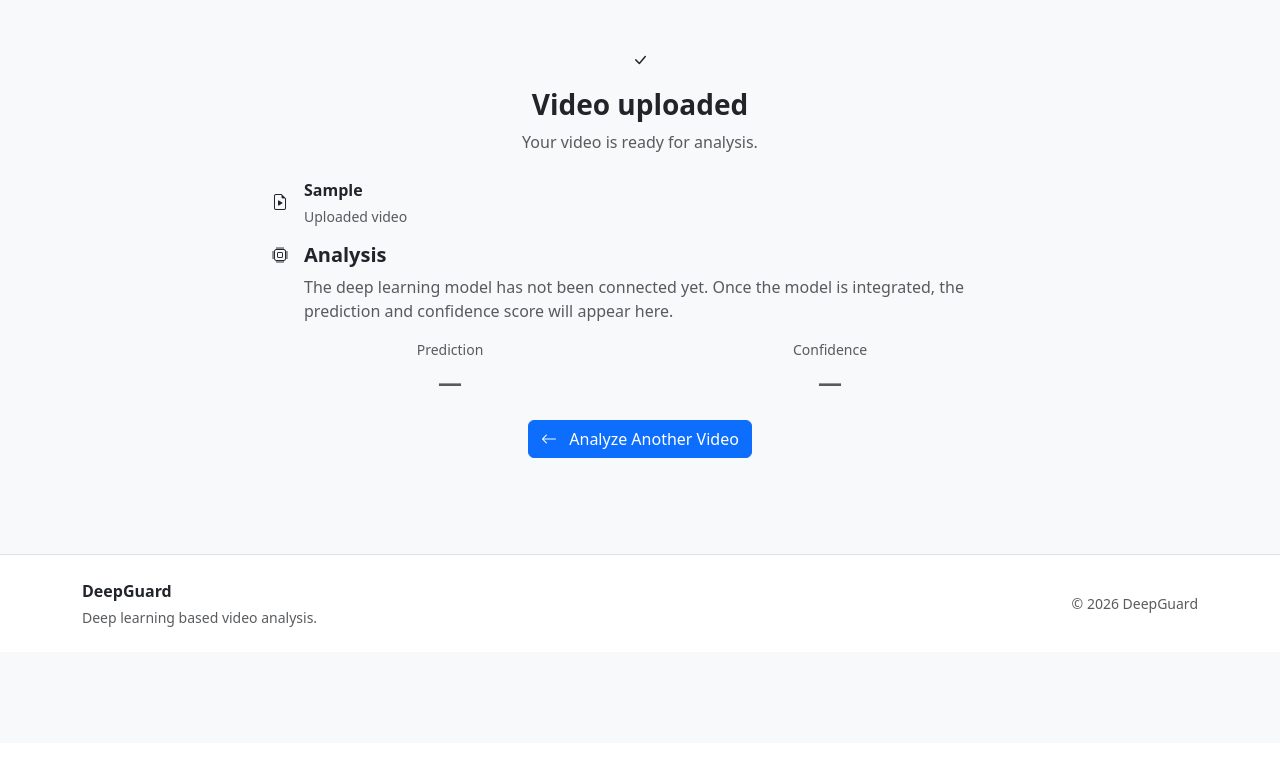
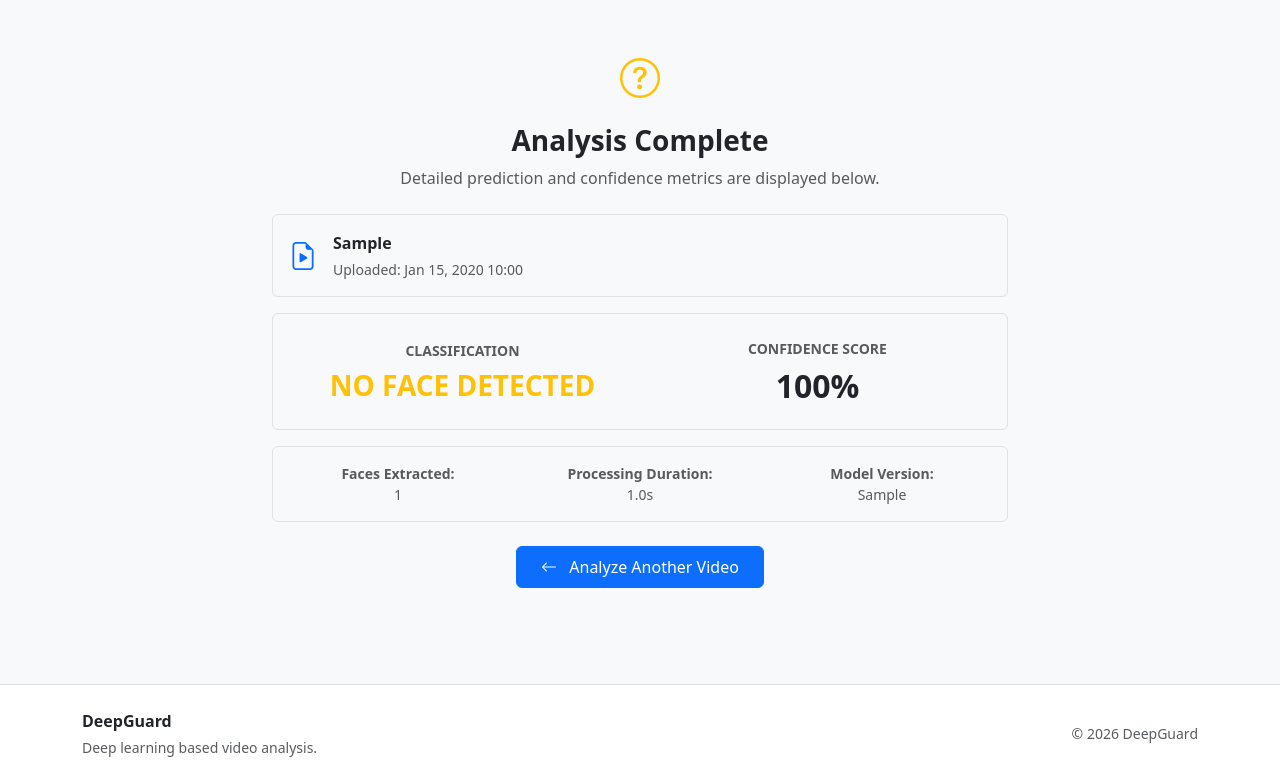
Before and after one commit to Danish-Zaman-Khan/deepfake-video-detector, a Django app: page /result/1/ in a window 1280 px wide. Shown: the part 57-839 px from the top of the page. Before the commit the page ends 684 px from the top, so only its background shows below. Run offline with Django 5.2, Linux system fonts and the light colour scheme; tables that the repository leaves empty hold one stand-in row (values such as "Sample post").

Commit message:
First working version v1.0

```diff
--- a/detector/templates/detector/result.html
+++ b/detector/templates/detector/result.html
@@ -3,7 +3,6 @@
 {% block title %}
 Analysis Result | DeepGuard
 {% endblock %}
-
 
 {% block content %}
 
@@ -15,34 +14,38 @@ Analysis Result | DeepGuard
 
             <div class="col-lg-8">
 
-
                 <!-- Page Header -->
                 <div class="text-center mb-4">
 
                     <div class="result-icon mb-3">
-                        <i class="bi bi-check-lg"></i>
+                        {% if analysis.prediction == 'FAKE' %}
+                            <i class="bi bi-exclamation-triangle-fill text-danger fs-1"></i>
+                        {% elif analysis.prediction == 'REAL' %}
+                            <i class="bi bi-shield-check text-success fs-1"></i>
+                        {% else %}
+                            <i class="bi bi-question-circle text-warning fs-1"></i>
+                        {% endif %}
                     </div>
 
                     <h1 class="h3 fw-semibold mb-2">
-                        Video uploaded
+                        Analysis Complete
                     </h1>
 
                     <p class="text-muted mb-0">
-                        Your video is ready for analysis.
+                        Detailed prediction and confidence metrics are displayed below.
                     </p>
 
                 </div>
 
 
                 <!-- Video Information -->
-                <div class="result-card">
+                <div class="result-card p-3 rounded border bg-light">
 
                     <div class="d-flex align-items-center gap-3">
 
-                        <div class="file-icon">
+                        <div class="file-icon fs-3 text-primary">
                             <i class="bi bi-file-earmark-play"></i>
                         </div>
-
 
                         <div class="flex-grow-1">
 
@@ -51,7 +54,7 @@ Analysis Result | DeepGuard
                             </p>
 
                             <p class="text-muted small mb-0">
-                                Uploaded video
+                                Uploaded: {{ analysis.uploaded_at|date:"M d, Y H:i" }}
                             </p>
 
                         </div>
@@ -61,28 +64,51 @@ Analysis Result | DeepGuard
                 </div>
 
 
-                <!-- Analysis Status -->
-                <div class="result-card mt-3">
+                <!-- Dynamic Prediction Metrics -->
+                <div class="result-card mt-3 p-4 rounded border">
 
-                    <div class="d-flex align-items-start gap-3">
+                    <div class="row text-center align-items-center">
 
-                        <div class="status-icon">
-                            <i class="bi bi-cpu"></i>
+                        <!-- Classification Output -->
+                        <div class="col-md-6 border-md-end mb-3 mb-md-0">
+
+                            <p class="text-muted small mb-2 text-uppercase fw-bold">
+                                Classification
+                            </p>
+
+                            {% if analysis.prediction == 'FAKE' %}
+                                <h2 class="fw-bold text-danger mb-0">
+                                    <i class="bi bi-x-circle me-1"></i> FAKE
+                                </h2>
+                            {% elif analysis.prediction == 'REAL' %}
+                                <h2 class="fw-bold text-success mb-0">
+                                    <i class="bi bi-check-circle me-1"></i> REAL
+                                </h2>
+                            {% else %}
+                                <h3 class="fw-semibold text-warning mb-0">
+                                    NO FACE DETECTED
+                                </h3>
+                            {% endif %}
+
                         </div>
 
 
-                        <div>
+                        <!-- Confidence Score -->
+                        <div class="col-md-6">
 
-                            <h5 class="fw-semibold mb-2">
-                                Analysis
-                            </h5>
+                            <p class="text-muted small mb-2 text-uppercase fw-bold">
+                                Confidence Score
+                            </p>
 
-                            <p class="text-muted mb-0">
-                                The deep learning model has not been
-                                connected yet. Once the model is integrated,
-                                the prediction and confidence score will
-                                appear here.
-                            </p>
+                            {% if analysis.confidence is not None %}
+                                <h2 class="fw-bold text-dark mb-0">
+                                    {% widthratio analysis.confidence 1 100 %}%
+                                </h2>
+                            {% else %}
+                                <h4 class="fw-semibold text-muted mb-0">
+                                    N/A
+                                </h4>
+                            {% endif %}
 
                         </div>
 
@@ -91,34 +117,24 @@ Analysis Result | DeepGuard
                 </div>
 
 
-                <!-- Prediction Placeholder -->
-                <div class="result-card mt-3">
+                <!-- Execution Details -->
+                <div class="result-card mt-3 p-3 rounded border bg-light">
 
-                    <div class="row text-center">
+                    <div class="row text-center text-muted small">
 
-                        <div class="col-md-6 border-md-end">
-
-                            <p class="text-muted small mb-2">
-                                Prediction
-                            </p>
-
-                            <h4 class="fw-semibold text-muted mb-0">
-                                —
-                            </h4>
-
+                        <div class="col-4">
+                            <strong>Faces Extracted:</strong><br>
+                            {{ analysis.frames_analyzed|default:0 }}
                         </div>
 
+                        <div class="col-4">
+                            <strong>Processing Duration:</strong><br>
+                            {% if analysis.processing_time %}{{ analysis.processing_time }}s{% else %}N/A{% endif %}
+                        </div>
 
-                        <div class="col-md-6 mt-4 mt-md-0">
-
-                            <p class="text-muted small mb-2">
-                                Confidence
-                            </p>
-
-                            <h4 class="fw-semibold text-muted mb-0">
-                                —
-                            </h4>
-
+                        <div class="col-4">
+                            <strong>Model Version:</strong><br>
+                            {{ analysis.model_version|default:"ResNet50" }}
                         </div>
 
                     </div>
@@ -126,13 +142,10 @@ Analysis Result | DeepGuard
                 </div>
 
 
-                <!-- Action -->
+                <!-- Action Button -->
                 <div class="text-center mt-4">
 
-                    <a
-                        href="/"
-                        class="btn btn-primary"
-                    >
+                    <a href="/" class="btn btn-primary px-4 py-2">
                         <i class="bi bi-arrow-left me-2"></i>
                         Analyze Another Video
                     </a>
--- a/detector/views.py
+++ b/detector/views.py
@@ -1,52 +1,63 @@
+import time
 from django.shortcuts import render, redirect, get_object_or_404
-
 from .forms import VideoUploadForm
 from .models import VideoAnalysis
+from .services.face_detector import extract_faces_from_video
+from .services.predictor import predict_face
 
 
 def home(request):
+    if request.method == "POST":
+        form = VideoUploadForm(request.POST, request.FILES)
+        if form.is_valid():
+            start_time = time.time()
 
-    if request.method == "POST":
+            # 1. Save upload instance to DB
+            analysis = form.save()
+            video_path = analysis.video.path
 
-        form = VideoUploadForm(
-            request.POST,
-            request.FILES
-        )
+            # 2. Extract face crops from video
+            face_paths = extract_faces_from_video(video_path)
 
-        if form.is_valid():
+            # 3. Run predictions on extracted face crops
+            if face_paths:
+                confidences = []
+                for face_path in face_paths:
+                    result = predict_face(face_path)
+                    confidences.append(result['confidence'])
 
-            analysis = form.save()
+                avg_confidence = sum(confidences) / len(confidences)
+                is_fake = avg_confidence > 0.5
 
-            return redirect(
-                "result",
-                pk=analysis.pk
-            )
+                analysis.prediction = "FAKE" if is_fake else "REAL"
+                analysis.confidence = round(avg_confidence, 4)
+                analysis.frames_analyzed = len(face_paths)
+            else:
+                # If MediaPipe/OpenCV finds no face, mark explicitly
+                analysis.prediction = "NO_FACE_DETECTED"
+                analysis.confidence = 0.0
+                analysis.frames_analyzed = 0
 
+            analysis.processing_time = round(time.time() - start_time, 2)
+            analysis.model_version = "ResNet50_v1"
+            analysis.save()  # <--- CRITICAL: Ensures DB is updated before redirect
+
+            return redirect("result", pk=analysis.pk)
     else:
-
         form = VideoUploadForm()
-
 
     return render(
         request,
         "detector/home.html",
-        {
-            "form": form
-        }
+        {"form": form}
     )
 
 
 def result(request, pk):
-
-    analysis = get_object_or_404(
-        VideoAnalysis,
-        pk=pk
-    )
+    analysis = get_object_or_404(VideoAnalysis, pk=pk)
 
     return render(
         request,
         "detector/result.html",
-        {
-            "analysis": analysis
-        }
+        {"analysis": analysis}
     )
```
Also changed, not shown: detector/services/face_detector.py (+50 -21 lines), detector/services/model_loader.py (+19 -23 lines), detector/services/predictor.py (+14 -56 lines), detector/services/video_processor.py (+19 -36 lines), 6 other files.
